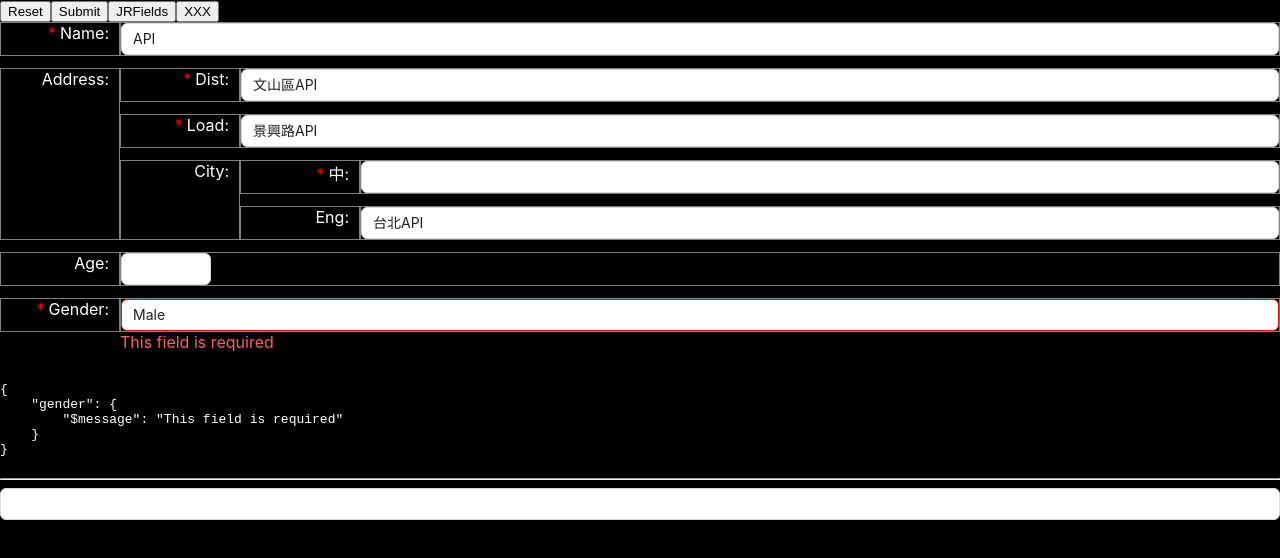
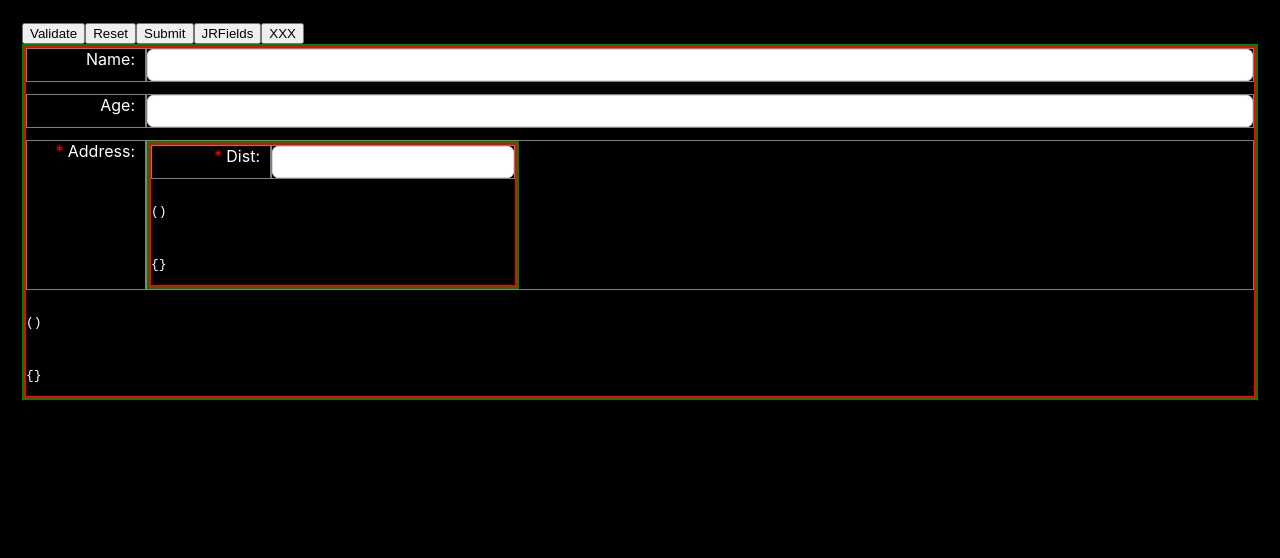
Before and after one commit to jorenlai/jrsymphony, a React (Create React App) app: page / in a window 1280 px wide. Shown: the top 558 px of the page. Built offline with nearby package versions, Linux system fonts and the light colour scheme.

Commit message:
debug mapValue

```diff
--- a/src/App.js
+++ b/src/App.js
@@ -15,9 +15,10 @@ const StyledApp = styled.div`
     html,*,*:before,*:after {
         box-sizing: border-box;
     }
+	padding:22px;
 `
 
-const JRInput=({value,onChange})=>{
+export const JRInput=({value,onChange,name})=>{
 	return <Input value={value}
 		onChange={(e)=>{
 			onChange(e.target.value)
@@ -43,8 +44,8 @@ function App() {
 		}
 	)
 	const [value,setValue]=useState({
-		info:{
-			data:'Init value'
+		// info:{
+			data:'useState value'
 			,name:'Value from useState'
 			,phoneNumber:'00000000'
 			,Xaddress:{
@@ -52,8 +53,8 @@ function App() {
 					zh:'台南'
 				}
 			}
-			,dist:"楠梓useState"
-		}
+			// ,dist:"楠梓useState"
+		// }
 		// ,data:[{a:1}]
 	})
 
@@ -62,6 +63,14 @@ function App() {
 	// po('AAAAAAA',typeof [1,2,3])
 	return (
 		<StyledApp >
+			<button
+				onClick={()=>{
+					ref1.current.validate()
+				}}
+			>
+				Validate
+			</button>
+
 			<button
 				onClick={()=>{
 					ref1.current.reset()
@@ -121,52 +130,37 @@ function App() {
 					,layout:'h'
 					,colon:': '
 				}}
-				initValue={{
-					// info:{
-						'1':2
-						,'2':2
-						,'3':{
-							'3_1':31
-						}
-					// }
+				xinitValue={{
+					name:'Init name'
+					,address:{
+
+					}
 				}}
 
 				columns={[
-					{label:'Name',name:'name',type:JRInput,required:true//,max:3
-						,validate({value,...props}){
-							po('validate',props)
-							if(value!=='aaa'){
-								return 'Must be aaa'
-							}
-						}
-
-					}
-					,{label:'Address',name:'address',xrequired:true
+					{label:'Name',name:'name',type:JRInput}
+					,{label:'Age',name:'age',type:JRInput},
+					 ,
+					{label:'Address'
+						,name:'address'
+						,required:true
+						,type:JRFields
 						,columns:[
+							// {label:'City',name:'city',xrequired:true
+							// 	,columns:[
+							// 		{label:'中',name:'zh',type:JRInput,required:true}
+							// 		// ,{label:'Eng',name:'en',type:JRInput,required:false}
+							// 	]
+							// }
 							{label:'Dist',name:'dist',type:JRInput,required:true}
-							,{label:'Load',name:'road',type:JRInput,required:true}
-							,{label:'City',name:'city',xrequired:true
-								,columns:[
-									{label:'中',name:'zh',type:JRInput,required:true}
-									,{label:'Eng',name:'en',type:JRInput,required:false}
-								]
-							}
+							// ,{label:'Load',name:'road',type:JRInput,required:true}
 						]
 					}
-					,{label:'Age',name:'age',type:InputNumber,max:300
 
-						,validate({value,...props}){
-							po('validate',props)
-							if(value<0){
-								return 'Must > 0'
-							}
-						}
-					}
-					,{label:'Gender',name:'gender',type:JRInput,required:true}
 				]}
 
 				get={{
-					autoRun:true
+					autoRun:false
 					,url:'api/JRFields.json'
 				}}
 				post={{
@@ -174,25 +168,14 @@ function App() {
 
 				}}
 				// name={'info'}
-				validateValue={validateValue}
-				setValidateValue={setValidateValue}
-				xvalue={value}
-				xonChange={(value)=>{
-					// po('setValue',value)
-					setValue(value)
-				}}
+				// validateValue={validateValue}
+				// setValidateValue={setValidateValue}
+				// value={value}
+				// onChange={(value)=>{
+				// 	// po('setValue',value)
+				// 	setValue(value)
+				// }}
 			/>
-			{/* <JRSubmit
-				get={{
-					url:'api/JRSubmit'
-					,autoRun:true
-				}}
-			/> */}
-			<hr/>
-			{/* {JSON.stringify(value)} */}
-			<Input onChange={(e)=>{
-				po('e',e.target?.value ?? e)
-			}}/>
 		</StyledApp>
 	);
 }
--- a/src/jrs/JRFields.jsx
+++ b/src/jrs/JRFields.jsx
@@ -2,9 +2,10 @@ import styled from "styled-components";
 import JRSubmit from "./JRSubmit";
 import { po } from "./JRUtils";
 import React from "react";
+import { JRInput } from "../App";
 
 function checkMap(_name,inputValue,mapValue,nameList){
-    if(nameList?.length) {
+    if(nameList.length) {
         const name=nameList.shift()
         if(typeof mapValue[name]!='object' ){
             mapValue[name]={}
@@ -18,6 +19,7 @@ function checkMap(_name,inputValue,mapValue,nameList){
 
 
 const StyledGrid = styled.div`
+    border:2px solid red;
     flex:1;
     display: grid;
     grid: ${({ grid, cols, children }) =>
@@ -132,6 +134,9 @@ const maxValidator=({name,value,max})=>{
     }
 }
 
+const StyleJRFields=styled.div`
+    border:2px solid green;
+`
 
 export default class JRFields extends JRSubmit {
     // constructor(props){
@@ -181,7 +186,7 @@ export default class JRFields extends JRSubmit {
             }
         }
     }
-    validate(name,value,validators,parentName,validateValue){
+    _validate(name,value,validators,parentName,validateValue){
         let _validateValue={...validateValue}
         const result=this.validateResult(value,validators)
         try{
@@ -197,6 +202,12 @@ export default class JRFields extends JRSubmit {
             const v=this.setInMap(name,value,result,this.getValidateValue(),parentName)
         }
     }
+    validate(){
+        po('validating all fields')
+    }
+    get isValid(){
+        return
+    }
     //-------------------------------------------------------------------------------------------
     get colon(){
         return this.props.labelProps?.colon===undefined ?':':this.props.labelProps?.colon
@@ -207,15 +218,16 @@ export default class JRFields extends JRSubmit {
     //         po('validate')
     //     },500)
     // }
-    createColumn(propsValue,{name,colSpan,rowSpan,style,required,max,validate,...column},index,parentName
+    createColumn(value1,propsValue,{name,colSpan,rowSpan,style,required,max,validate,...column},index,parentName
         , validateValue
     ){
+        const value=name?propsValue?.[name]:propsValue
         const label=column.label
         const _style={}
         if (colSpan) _style.gridColumn = `span ${colSpan}`
         if (rowSpan) _style.gridRow = `span ${rowSpan}`
         Object.assign(_style,style)
-        const value=propsValue?.[name]
+
 
         let content
 
@@ -235,16 +247,24 @@ export default class JRFields extends JRSubmit {
 
 
         const onChange=(inputValue)=>{
+            po('---------------------------------------')
+            const targetValue=inputValue.target?.value ?? inputValue
             if(validators.length){
-                this.validate(name,inputValue,validators,parentName, validateValue)
+                this._validate(name,targetValue,validators,[...parentName], validateValue)
             }
             try{
-                propsValue[name]=inputValue.target?.value ?? inputValue
+                // value1=inputValue.target?.value ?? inputValue
+                po(`0 ${name}`,propsValue )
+                po(`0 set propsValue[${name}]=`,targetValue)
+                propsValue[name]=targetValue
+                po(`0 propsValue`,propsValue)
                 this.setValue({...this.getValue()})
+                // po(`set propsValue[${name}] to `,targetValue)
             }catch(e){
                 const _value=this.getValue()??{}
-                checkMap(name,inputValue.target?.value ?? inputValue,_value,parentName)
+                checkMap(name,targetValue,_value,[...parentName])
                 this.setValue(_value)
+                // po(`catch propsValue[${name}] to `,targetValue)
             }
         }
 
@@ -261,13 +281,14 @@ export default class JRFields extends JRSubmit {
                     ,gridColumn:label==null?'span 2':null
                 }}
             >
-                {React.createElement(column.type,{value:name?value:propsValue,onChange,parentName:_parentName,...column})}
+                {React.createElement(column.type,{value:value1,onChange,parentName:_parentName,...column})}
             </StyledColumnValue>
         }else if(column.columns){
             content=<StyledGrid cols={column.cols} className={'grid'}>
                 {
                     this.createColumns(
-                        name?value:propsValue
+                        value1
+                        ,value
                         ,column.columns
                         ,_parentName
                         ,name?validateValue?.[name]:validateValue
@@ -315,9 +336,12 @@ export default class JRFields extends JRSubmit {
         </StyledColumn>
     }
 
-    createColumns(value,columns,parentName, validateValue){
+    createColumns(value1,value2,columns,parentName, validateValue){
         return columns?.map((column,index)=>{
-            return this.createColumn(value,column,index,parentName, validateValue)
+            return this.createColumn(
+                column.name?value1?.[column.name]:value1?.[column.name]
+                ,value2,column,index,parentName, validateValue
+            )
         })
     }
 
@@ -325,26 +349,27 @@ export default class JRFields extends JRSubmit {
         if(this.getValidateValue()==null){
             this.setValidateValue({})
         }
-        return <StyledGrid cols={this.props.cols} className={'grid'} style={this.props.style}>
+        return <StyleJRFields  style={this.props.style}>
+            <StyledGrid cols={this.props.cols} className={'grid'}>
                 {
                     this.createColumns(
                         this.props.name?this.getValue()?.[this.props.name]:this.getValue()
+                        ,this.props.name?this.getValue()?.[this.props.name]:this.getValue()
                         ,this.props.columns
                         ,this.props.name?[this.props.name]:[]
 
                         ,this.props.name?this.getValidateValue()?.[this.props.name]:this.getValidateValue()
                     )
                 }
-            {/* <pre style={{
-                // gridColumn:'span 3'
-            }}>
+                <pre>
                     ({this.isDirty?"Is dirty":null})
                     {JSON.stringify(this.getValue(),null,4)}
-            </pre> */}
+                </pre>
 
                 <pre>
                     {JSON.stringify(this.getValidateValue(),null,4)}
                 </pre>
             </StyledGrid>
+        </StyleJRFields>
     }
 }
```
Lines whose indentation alone changed are shown as unchanged.
